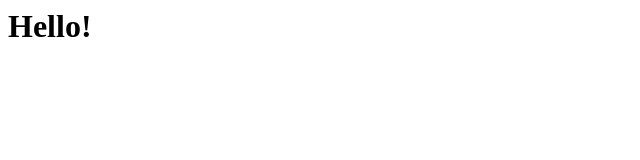
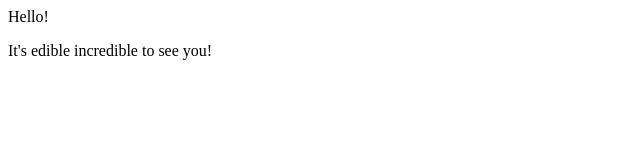
Before and after one commit to EdibleIncredible/EdibleIncredible, a plain HTML site: page index.html in a window 1280 px wide. Shown: the whole page, without its empty margins (0-640 px from the left). Drawn offline with Linux system fonts and the light colour scheme.

Commit message:
Update index.html

```diff
--- a/index.html
+++ b/index.html
@@ -1 +1,6 @@
-<h1>Hello!</h1>
+<p>
+  Hello!
+</p>
+<p>
+  It's edible incredible to see you!
+</p>
```
